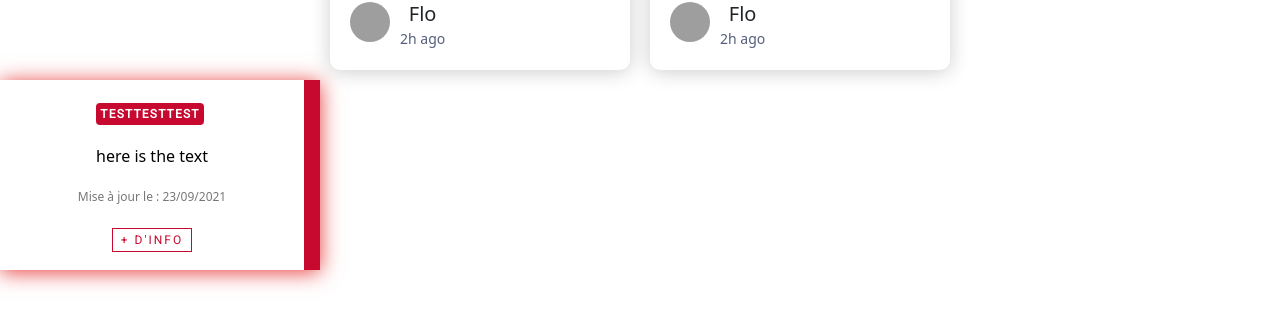
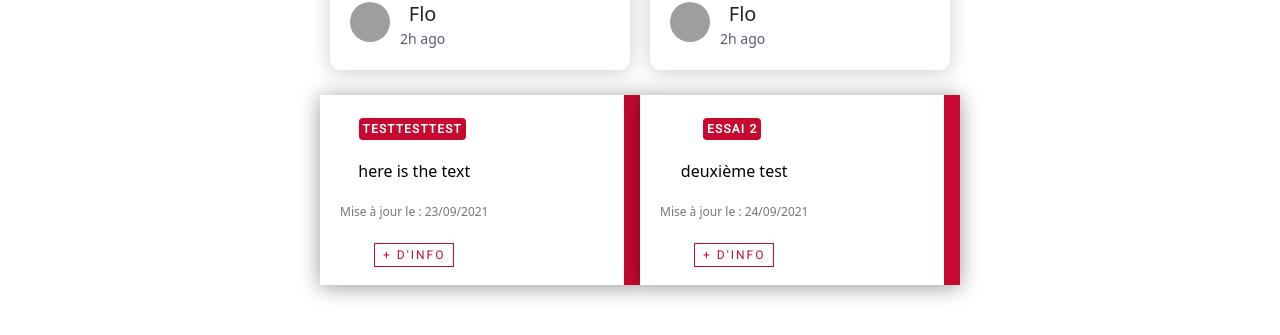
Before and after one commit to flolgl/pjs3Site, a React (Create React App) app in the folder mon-app/: page / in a window 1280 px wide. Shown: the part 1998-2333 px from the top of the page. Built offline with nearby package versions, Linux system fonts and the light colour scheme; grey boxes are pictures that could not be loaded.

Commit message:
Mise à jour

```diff
--- a/mon-app/src/App.css
+++ b/mon-app/src/App.css
@@ -63,3 +63,7 @@
 .flewWrap{
   flex-wrap: wrap;
 }
+
+.mgCaro{
+  margin:15px;
+}
--- a/mon-app/src/App.js
+++ b/mon-app/src/App.js
@@ -6,6 +6,7 @@ import Card from "./components/Card.js"
 import Footer from "./components/Footer.js"
 import Btn_sty from "./components/Btn_sty"
 import CarouselComponent from "./components/CarouselCompo.js"
+
 
 function App() {
   return (
@@ -49,7 +50,7 @@ function App() {
           img="https://www.iledebrehat.fr/wp-content/uploads/2021/01/compostage-768x512.jpg"
         ></Card>
       </div>
-      <div>
+      <div class = "contenantFlex centerFlex flewWrap mgCaro">
         <CarouselComponent
          title="testtesttest"
          text = "here is the text"
@@ -58,7 +59,14 @@ function App() {
          >
 
         </CarouselComponent>
+        <CarouselComponent
+        title = "Essai 2"
+        text = "deuxième test"
+        dateMiseAJour = "24/09/2021"
+        hrefPlusInfo = "#rien"
+        ></CarouselComponent>
       </div>
+
       <Footer></Footer>
 
     </div>
--- a/mon-app/src/components/CarouselCompo.css
+++ b/mon-app/src/components/CarouselCompo.css
@@ -1,14 +1,12 @@
 @import url('https://fonts.googleapis.com/css2?family=Roboto&display=swap');
 
 .rectangleContainer{
-    box-shadow: 0 2px 20px rgba(231, 58, 58, 2);
+    box-shadow: 0 2px 20px rgba(0,0,0,0.4);
     background-color: #fff;
     width: 320px;
     display: flex;
-    justify-content: center;
     border-right: 1rem solid;
     border-color:#c8092f;
-
 }
 
 .containerCarteCarou{
--- a/mon-app/src/components/CarouselCompo.js
+++ b/mon-app/src/components/CarouselCompo.js
@@ -15,10 +15,7 @@ export default class CarouselComponent extends React.Component{
                     <div className="textMargin">
                         <a className="infoButton" href={this.props.hrefPlusInfo}>+ d'info</a>
                     </div>
-
                 </div>
-
-
             </div>
         )
     }
```
